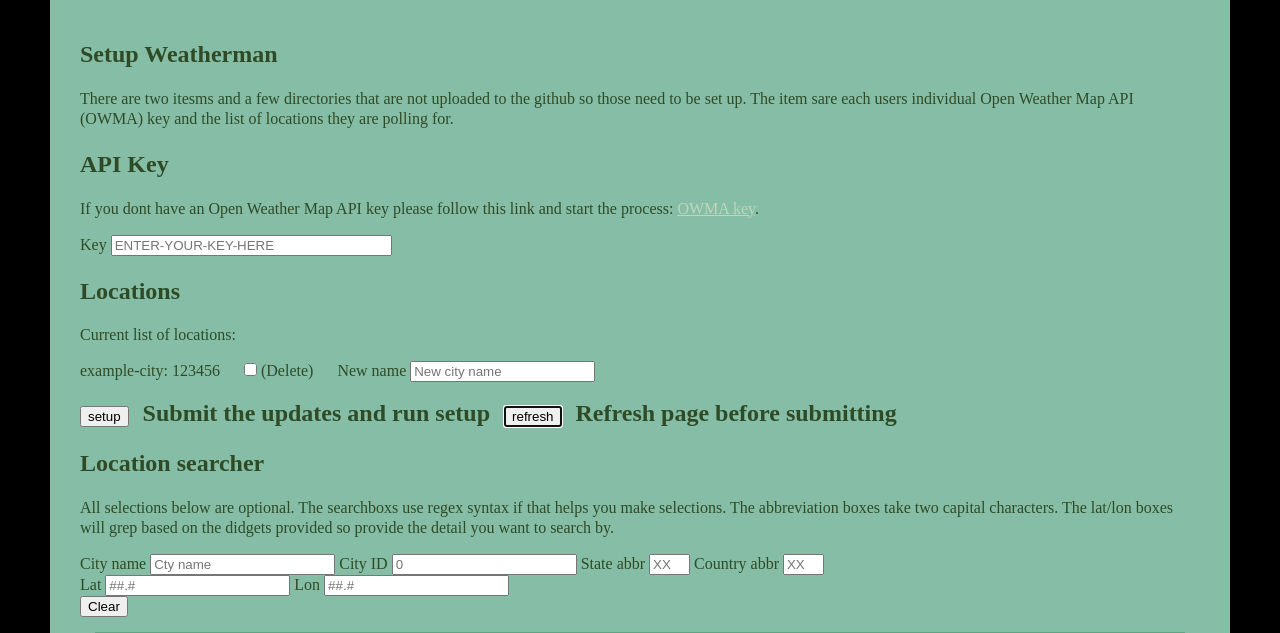
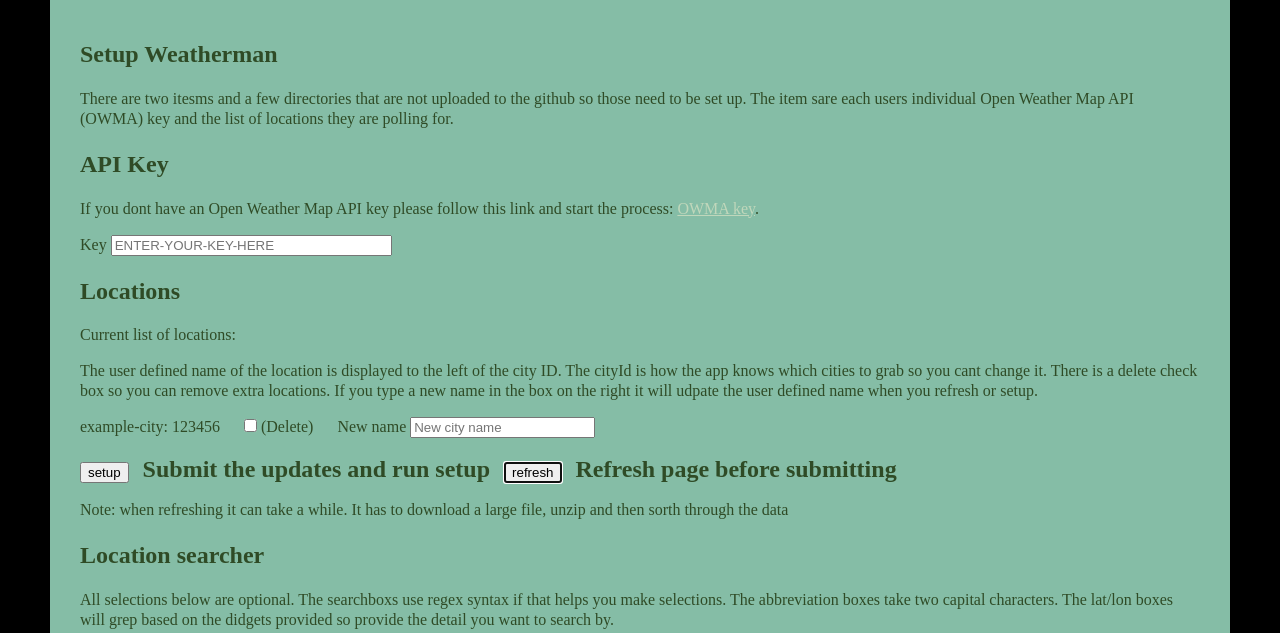
Before and after one commit to aecobb53/weatherman, a FastAPI app: page /setup in a window 1280 px wide. Shown: the part 137-770 px from the top of the page. Run offline with FastAPI, Linux system fonts and the light colour scheme; parts of the project's set-up code (start-up, migrations or seed data) failed here and were passed over.

Commit message:
a few tweaks

```diff
--- a/main.py
+++ b/main.py
@@ -72,6 +72,7 @@ class WeatherMan:
                 self.config['key_path']
             )
         except FileNotFoundError:
+            logit.warning('setup files not found. Need to set up to use')
             self.setup = True
 
         self.state = self.config['starting_state']
@@ -80,7 +81,10 @@ class WeatherMan:
                 self.config.update(yaml.load(configfile, Loader=yaml.FullLoader))
             self.state['cities'] = self.config['locations']
         except FileNotFoundError:
+            logit.warning('setup files not found. Need to set up to use')
             self.setup = True
+
+        self.state['setup_needed'] = self.setup
 
         # Setup and more state setting
         import sql_butler
@@ -426,13 +430,6 @@ actually run
 app = FastAPI()
 global WM
 WM = WeatherMan()
-# try:
-#     WM = WeatherMan()
-#     setup = False
-# except FileNotFoundError:
-#     setup = True
-#     logit.warning('app not set up yet! setting setup flag to {setup}')
-print(f"setup is {WM.setup}")
 validator = data_validator.DataValidator()
 SW = setup_weatherman.SetupWeatherman()
 
@@ -922,7 +919,6 @@ async def run_setup(
         SW.update_parameters('lon', lon)
 
     # Modifying to list
-    # location_lst = [(k,v) for k,v in SW.locations.items()]
     ## Updating
     location_lst = [(k,v) for k,v in SW.locations.items()]
     for index, element in enumerate(newname):
@@ -949,33 +945,15 @@ async def run_setup(
         try:
             WM.__init__()
             WM.setup = False
+            WM.state['setup_needed'] = WM.setup
             try:
-                # SW.cleanup_setup_files()
-                print('')
+                SW.cleanup_setup_files()
             except:
                 pass
+            response = RedirectResponse(url='/')
+            return response
         except FileNotFoundError:
             WM.setup = True
             logit.warning('app not set up yet! setting setup flag to {setup}')
-        print(WM.setup)
 
-
-    # print(f"html dict: {json.dumps(SW.setup_dct(), indent=4)}")
     return templates.TemplateResponse("setup.html", {"request": request, 'dict':SW.setup_dct()})
-
-
-
-
-
-
-
-
-
-
-
-# fake_items_db = [{"item_name": "Foo"}, {"item_name": "Bar"}, {"item_name": "Baz"}]
-
-
-# @app.get("/items/")
-# async def read_item(q: List[str] = Query(['one','two'])):
-#     return q
--- a/static/setup.css
+++ b/static/setup.css
@@ -13,6 +13,11 @@
     font-weight: bold;
     margin: 0 10px 0;
 }
+/* .submit{
+    width: 20em;
+    height: 2em;
+    font-size: 3em;
+} */
 .inline-search {
     display: inline-block;
 }
--- a/templates/setup.html
+++ b/templates/setup.html
@@ -30,6 +30,12 @@
                     <div class="locations">
                         <h2>Locations</h2>
                         <p>Current list of locations:</p>
+                        <p>
+                            The user defined name of the location is displayed to the left of the city ID.
+                            The cityId is how the app knows which cities to grab so you cant change it.
+                            There is a delete check box so you can remove extra locations.
+                            If you type a new name in the box on the right it will udpate the user defined name when you refresh or setup.
+                        </p>
                         {% for key, value in dict.locations.items() %}
                             <p>
                                 <label for="delete:{{value}}">{{key}}: {{value}}</label>
@@ -38,15 +44,15 @@
 
                                 <label class="locations-check" for="newname">New name</label>
                                 <input type="text" name="newname" placeholder="New city name">
-                                <!-- <input type="text" name="newname" value="{{key}}" placeholder="New city name"> -->
                             </p>
                         {% endfor %}
                     </div>
-                    <div class="submit">
-                        <input type="submit" id="set-it-up" value="setup" name="action">
+                    <div>
+                        <input class="submit" type="submit" id="set-it-up" value="setup" name="action">
                         <label class="submitter" for="Set-it-up">Submit the updates and run setup</label>
-                        <input type="submit" id="refresh" value="refresh" name="action" autofocus>
+                        <input class="submit" type="submit" id="refresh" value="refresh" name="action" autofocus>
                         <label class="submitter" for="Set-it-up">Refresh page before submitting</label>
+                        <p>Note: when refreshing it can take a while. It has to download a large file, unzip and then sorth through the data</p>
                     </div>
                     <div>
                         <h2>Location searcher</h2>
```
Also changed, not shown: etc/orig_weather_api_private.yml (deleted, +0 -12 lines), static/setup.js (line endings or trailing spaces).
